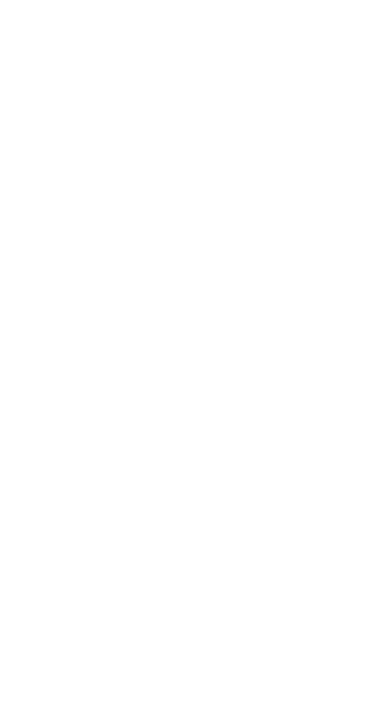
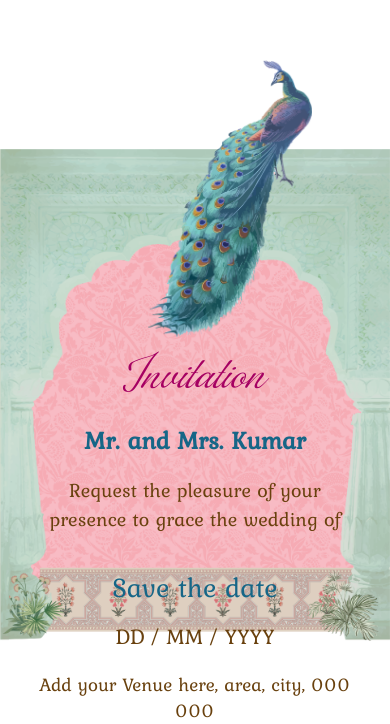
Before and after one commit to pranaykumarsamala/wedding-app-frontend, an Angular app: page /template-2 in a window 390 px wide. Shown: the part 1213-1937 px from the top of the page. Before the commit the page ends 1386 px from the top, so only its background shows below. Built offline with nearby package versions, Linux system fonts and the light colour scheme.

Commit message:
Invitation section

```diff
--- a/src/app/template-2/hero/hero.scss
+++ b/src/app/template-2/hero/hero.scss
@@ -1,20 +1,3 @@
-@font-face {
-    font-family: 'cardillac';
-    src: url('/assets/template-2/fonts/Florilane Cardillac.ttf') format('truetype');
-
-    font-weight: 400;
-    font-style: normal;
-    font-display: swap;
-}
-
-@font-face {
-    font-family: 'kurale';
-    src: url('/assets/template-2/fonts/Kurale-Regular.ttf') format('truetype');
-
-    font-weight: 400;
-    font-style: normal;
-    font-display: swap;
-}
 
 .hero {
     position: relative;
--- /dev/null
+++ b/src/app/template-2/invitation-section/invitation-section.html
@@ -0,0 +1,41 @@
+<section #invitationSection class="invitation-section">
+
+    <!-- Background -->
+    <img class="invitation-background" src="assets/template-2/invitation-bg.png" alt="" />
+
+    <img class="peacock" src="assets/template-2/Peacock.tif.png" alt="" />
+
+    <!-- Main floral paper -->
+    <div class="invitation-card">
+
+        <div class="invitation-content">
+
+            <h2 class="invitation-title">
+                Invitation
+            </h2>
+
+            <h3 class="family-name">
+                Mr. and Mrs. Kumar
+            </h3>
+
+            <p class="invitation-message">
+                Request the pleasure of your<br />
+                presence to grace the wedding of
+            </p>
+
+            <div class="save-date">
+                Save the date
+            </div>
+
+            <div class="wedding-date">
+                DD / MM / YYYY
+            </div>
+
+            <div class="venue">
+                Add your Venue here, area, city, 000 000
+            </div>
+
+        </div>
+
+    </div>
+</section>
--- /dev/null
+++ b/src/app/template-2/invitation-section/invitation-section.scss
@@ -0,0 +1,83 @@
+
+.invitation-section {
+    position: relative;
+    width: 100%;
+    height: auto;
+    top: -24px;
+    isolation: isolate;
+}
+
+.invitation-background {
+    width: 100%;
+    height: auto;
+    overflow: hidden;
+}
+
+.peacock {
+    position: absolute;
+    width: 42%;
+    top: -18%;
+    right: 20%;
+    z-index: 3;
+    pointer-events: none;
+}
+
+/* --------------------------------
+   Text
+-------------------------------- */
+
+.invitation-content {
+    position: absolute;
+    top: 40%;
+    left: 10%;
+    right: 10%;
+    text-align: center;
+    z-index: 3;
+}
+
+.invitation-title {
+    margin: 0 0 25px;
+    font-family: 'cardillac', serif;
+    font-size: clamp(55px, 7vw, 90px);
+    font-weight: 400;
+    line-height: 1;
+    color: #a50062;
+}
+
+.family-name {
+    margin: 0 0 20px;
+    font-family: 'kurale', serif;
+    font-size: clamp(25px, 3vw, 38px);
+    font-weight: 600;
+    color: #166687;
+}
+
+.invitation-message {
+    margin: 0;
+    font-family: 'kurale', serif;
+    font-size: clamp(20px, 2.4vw, 30px);
+    line-height: 1.45;
+    color: #69410e;
+}
+
+.save-date {
+    margin-top: 32px;
+    font-family: 'kurale', serif;
+    font-size: clamp(28px, 3vw, 40px);
+    color: #166687;
+}
+
+.wedding-date {
+    margin-top: 12px;
+    font-family: 'kurale', serif;
+    font-size: clamp(22px, 2.5vw, 32px);
+    color: #69410e;
+}
+
+.venue {
+    margin-top: 18px;
+    font-family: 'kurale', serif;
+    font-size: clamp(19px, 2.3vw, 29px);
+    line-height: 1.4;
+    color: #69410e;
+}
--- a/src/app/template-2/template-2.html
+++ b/src/app/template-2/template-2.html
@@ -1 +1,2 @@
 <app-hero></app-hero>
+<app-invitation-section></app-invitation-section>
--- a/src/app/template-2/template-2.scss
+++ b/src/app/template-2/template-2.scss
@@ -0,0 +1,17 @@
+@font-face {
+    font-family: 'cardillac';
+    src: url('/assets/template-2/fonts/Florilane Cardillac.ttf') format('truetype');
+
+    font-weight: 400;
+    font-style: normal;
+    font-display: swap;
+}
+
+@font-face {
+    font-family: 'kurale';
+    src: url('/assets/template-2/fonts/Kurale-Regular.ttf') format('truetype');
+
+    font-weight: 400;
+    font-style: normal;
+    font-display: swap;
+}
--- a/src/app/template-2/template-2.ts
+++ b/src/app/template-2/template-2.ts
@@ -1,9 +1,10 @@
 import { Component } from '@angular/core';
 import { Hero } from './hero/hero';
+import { InvitationSection } from './invitation-section/invitation-section';
 
 @Component({
   selector: 'app-template-2',
-  imports: [Hero],
+  imports: [Hero, InvitationSection],
   templateUrl: './template-2.html',
   styleUrl: './template-2.scss',
 })
--- a/src/styles.scss
+++ b/src/styles.scss
@@ -1,4 +1,8 @@
-body app-wedding-invite{
+body {
+  overflow-x: hidden;
+}
+
+body app-wedding-invite {
   font-family: 'Playfair Display', serif;
   width: 100%;
   margin: 0;
@@ -17,7 +21,7 @@ body app-wedding-invite{
 /* Mobile Background */
 
 @media (max-width: 480px) {
-  body app-wedding-invite{
+  body app-wedding-invite {
     background-image: url('/assets/template-one/one/total-bg-final -mobile-2.png');
     background-position: top center;
     background-repeat: no-repeat;
```
Also changed, not shown: src/app/template-2/invitation-section/invitation-section.ts (added, +11 -0 lines), public/assets/template-2/Peacock.tif.png (added), public/assets/template-2/invitation-bg.png (added).
